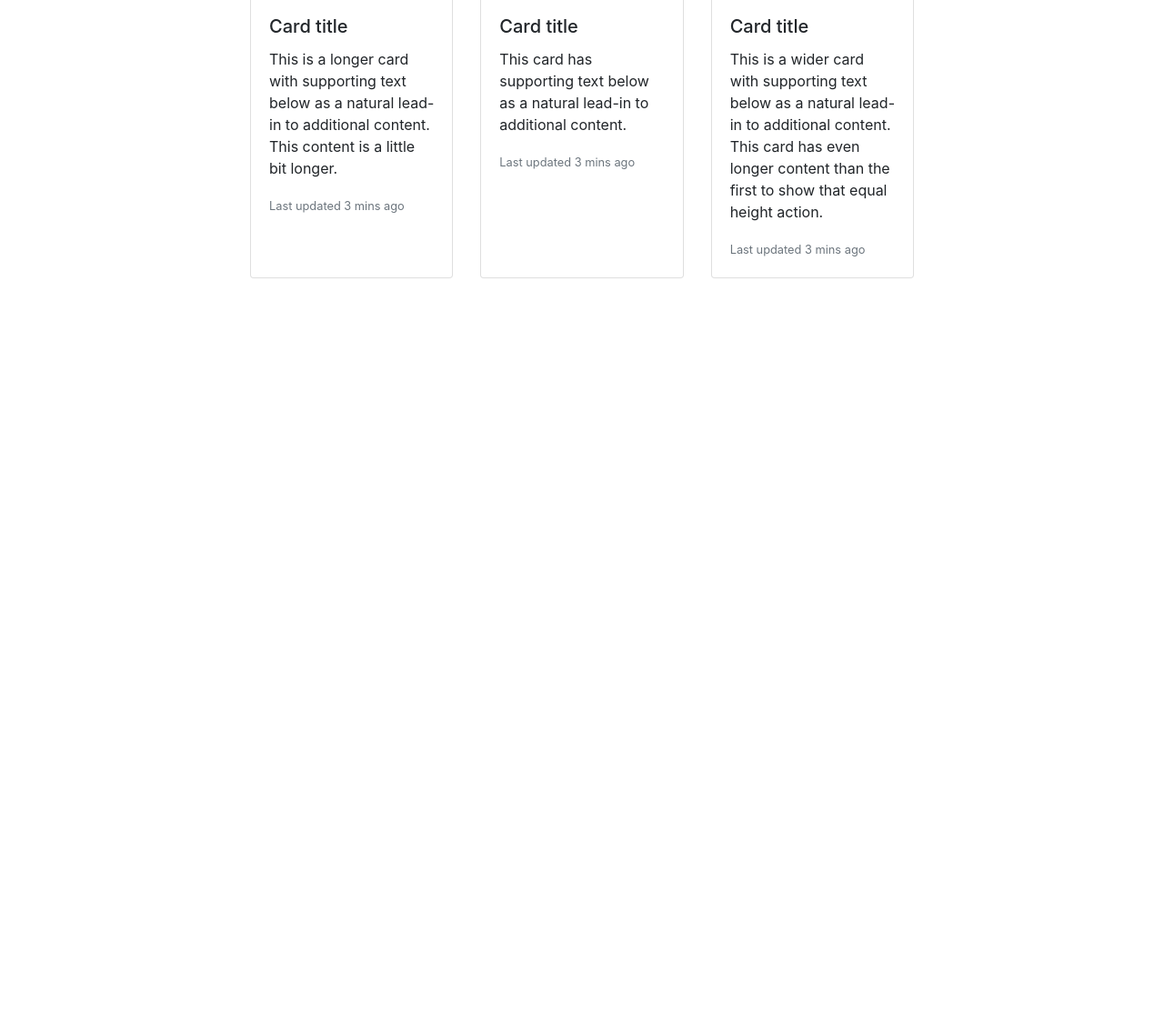
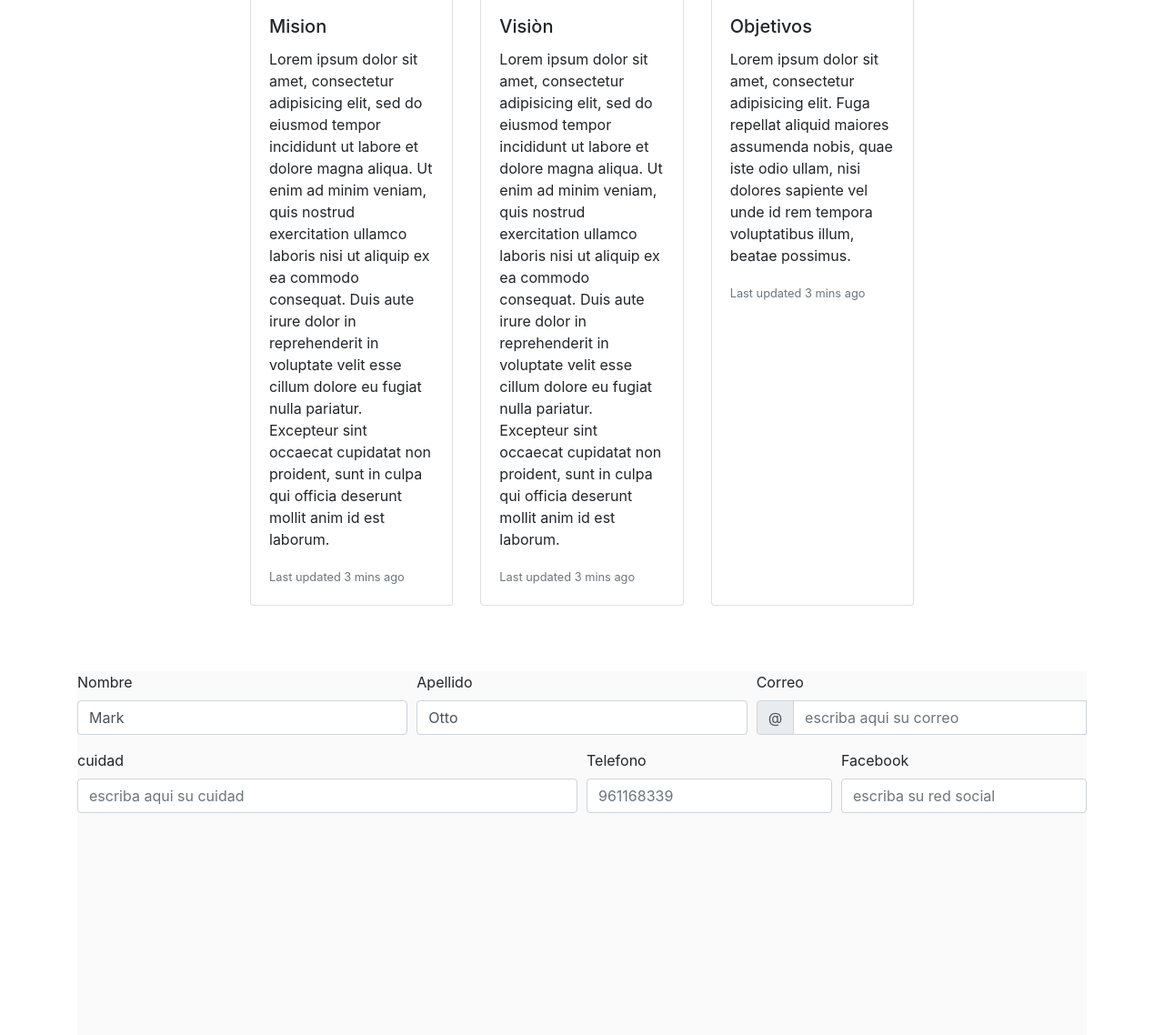
Before and after one commit to Rodrigo2983/Prueba, a plain HTML site: page index_1.html in a window 1280 px wide. Shown: the part 497-1635 px from the top of the page at 91% size. Before the commit the page ends 803 px from the top, so only its background shows below. Drawn offline with nearby package versions, Linux system fonts and the light colour scheme.

Commit message:
dos_pag_trabajadas

```diff
--- a/index_1.html
+++ b/index_1.html
@@ -75,24 +75,32 @@
   <div class="card">
     <img src="..." class="card-img-top" alt="...">
     <div class="card-body">
-      <h5 class="card-title">Card title</h5>
-      <p class="card-text">This is a longer card with supporting text below as a natural lead-in to additional content. This content is a little bit longer.</p>
+      <h5 class="card-title">Mision</h5>
+      <p class="card-text">Lorem ipsum dolor sit amet, consectetur adipisicing elit, sed do eiusmod tempor incididunt ut labore et dolore magna aliqua.
+         Ut enim ad minim veniam, quis nostrud exercitation ullamco laboris nisi ut aliquip ex ea commodo consequat. Duis aute irure dolor in reprehenderit in voluptate velit esse cillum dolore eu fugiat nulla pariatur.
+         Excepteur sint occaecat cupidatat non proident, sunt in culpa qui officia deserunt mollit anim id est laborum.</p>
       <p class="card-text"><small class="text-muted">Last updated 3 mins ago</small></p>
     </div>
   </div>
   <div class="card">
     <img src="..." class="card-img-top" alt="...">
     <div class="card-body">
-      <h5 class="card-title">Card title</h5>
-      <p class="card-text">This card has supporting text below as a natural lead-in to additional content.</p>
+      <h5 class="card-title">Visiòn</h5>
+      <p class="card-text">Lorem ipsum dolor sit amet, consectetur adipisicing elit,
+        sed do eiusmod tempor incididunt ut labore et dolore magna aliqua.
+        Ut enim ad minim veniam, quis nostrud exercitation ullamco laboris nisi ut aliquip ex ea commodo consequat.
+         Duis aute irure dolor in reprehenderit in voluptate velit esse cillum dolore eu fugiat nulla pariatur. Excepteur sint occaecat cupidatat non proident,
+         sunt in culpa qui officia deserunt mollit anim id est laborum.</p>
       <p class="card-text"><small class="text-muted">Last updated 3 mins ago</small></p>
     </div>
   </div>
   <div class="card">
     <img src="..." class="card-img-top" alt="...">
     <div class="card-body">
-      <h5 class="card-title">Card title</h5>
-      <p class="card-text">This is a wider card with supporting text below as a natural lead-in to additional content. This card has even longer content than the first to show that equal height action.</p>
+      <h5 class="card-title">Objetivos</h5>
+      <p class="card-text">Lorem ipsum dolor sit amet, consectetur adipisicing elit.
+         Fuga repellat aliquid maiores assumenda nobis, quae iste odio ullam, nisi dolores sapiente vel
+         unde id rem tempora voluptatibus illum, beatae possimus.</p>
       <p class="card-text"><small class="text-muted">Last updated 3 mins ago</small></p>
     </div>
   </div>
@@ -101,6 +109,72 @@
   </div>
 </div>
 
+<!--espacios-->
+<br>
+<br>
+<br>
+<!--footer-->
+
+<div class="container">
+  <div class="row">
+    <div class="col-md-12">
+      <div class="footer">
+        <form class="needs-validation" novalidate>
+  <div class="form-row">
+    <div class="col-md-4 mb-3">
+      <label for="validationCustom01">Nombre</label>
+      <input type="text" class="form-control" id="validationCustom01" placeholder="escriba aqui su nombre" value="Mark" required>
+      <div class="valid-feedback">
+        Looks good!
+      </div>
+    </div>
+    <div class="col-md-4 mb-3">
+      <label for="validationCustom02">Apellido</label>
+      <input type="text" class="form-control" id="validationCustom02" placeholder="escriba aqui su apellido" value="Otto" required>
+      <div class="valid-feedback">
+        Looks good!
+      </div>
+    </div>
+    <div class="col-md-4 mb-3">
+      <label for="escria aqui su Correo">Correo</label>
+      <div class="input-group">
+        <div class="input-group-prepend">
+          <span class="input-group-text" id="inputGroupPrepend">@</span>
+        </div>
+        <input type="text" class="form-control" id="validationCustomUsername" placeholder="escriba aqui su correo" aria-describedby="inputGroupPrepend" required>
+        <div class="invalid-feedback">
+          Please choose a username.
+        </div>
+      </div>
+    </div>
+  </div>
+  <div class="form-row">
+    <div class="col-md-6 mb-3">
+      <label for="validationCustom03">cuidad</label>
+      <input type="text" class="form-control" id="validationCustom03" placeholder="escriba aqui su cuidad" required>
+      <div class="invalid-feedback">
+        Please provide a valid city.
+      </div>
+    </div>
+    <div class="col-md-3 mb-3">
+      <label for="validationCustom04">Telefono</label>
+      <input type="text" class="form-control" id="validationCustom04" placeholder="961168339" required>
+      <div class="invalid-feedback">
+        Please provide a valid state.
+      </div>
+    </div>
+    <div class="col-md-3 mb-3">
+      <label for="validationCustom05">Facebook</label>
+      <input type="text" class="form-control" id="validationCustom05" placeholder="escriba su red social" required>
+      <div class="invalid-feedback">
+        Please provide a valid zip.
+      </div>
+    </div>
+  </div>
+
+
+
+
 
   <script src="https://code.jquery.com/jquery-3.3.1.slim.min.js" integrity="sha384-q8i/X+965DzO0rT7abK41JStQIAqVgRVzpbzo5smXKp4YfRvH+8abtTE1Pi6jizo" crossorigin="anonymous"></script>
   <script src="https://cdnjs.cloudflare.com/ajax/libs/popper.js/1.14.6/umd/popper.min.js" integrity="sha384-wHAiFfRlMFy6i5SRaxvfOCifBUQy1xHdJ/yoi7FRNXMRBu5WHdZYu1hA6ZOblgut" crossorigin="anonymous"></script>
--- a/style.css
+++ b/style.css
@@ -1,5 +1,5 @@
 .footer{
   width: 100%;
-  height: 100px;
+  height: 400px;
   background-color: rgb(250, 250, 250);
 }
```
Also changed, not shown: index.html (+50 -4 lines).
